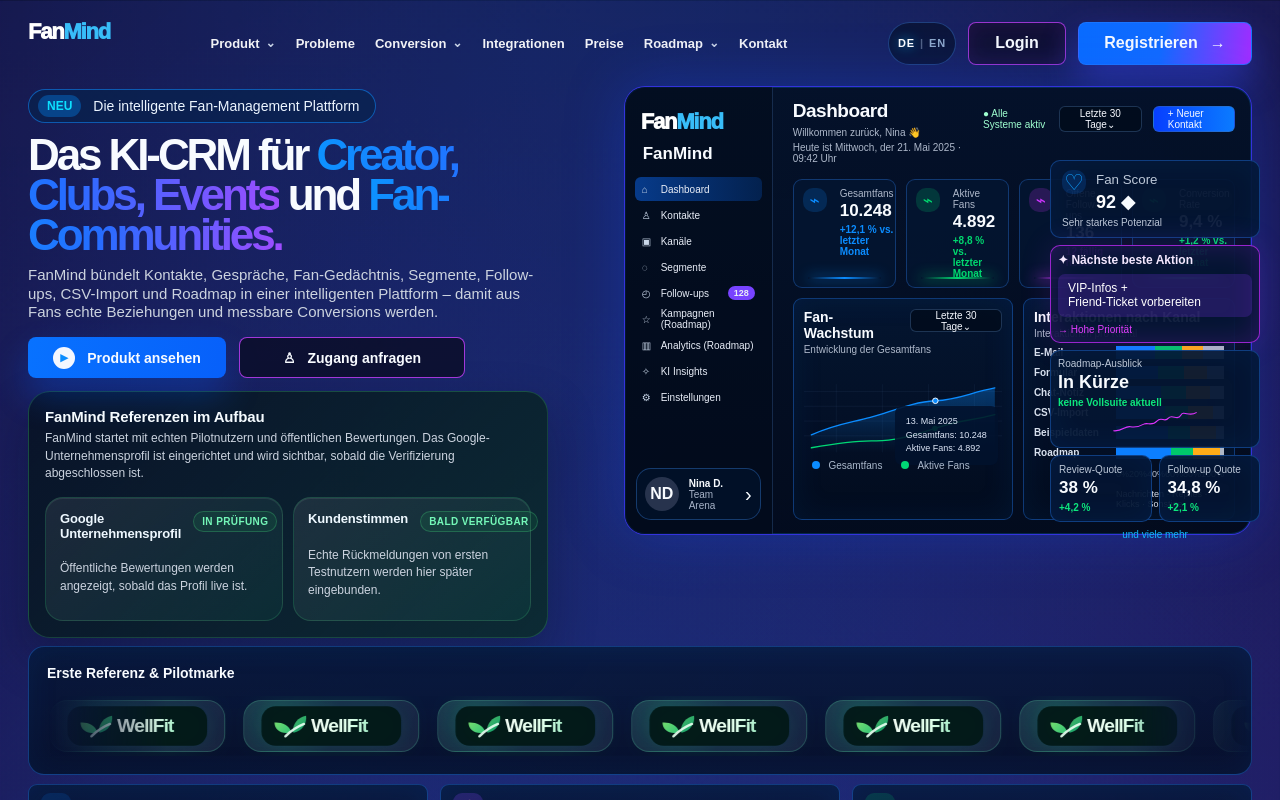
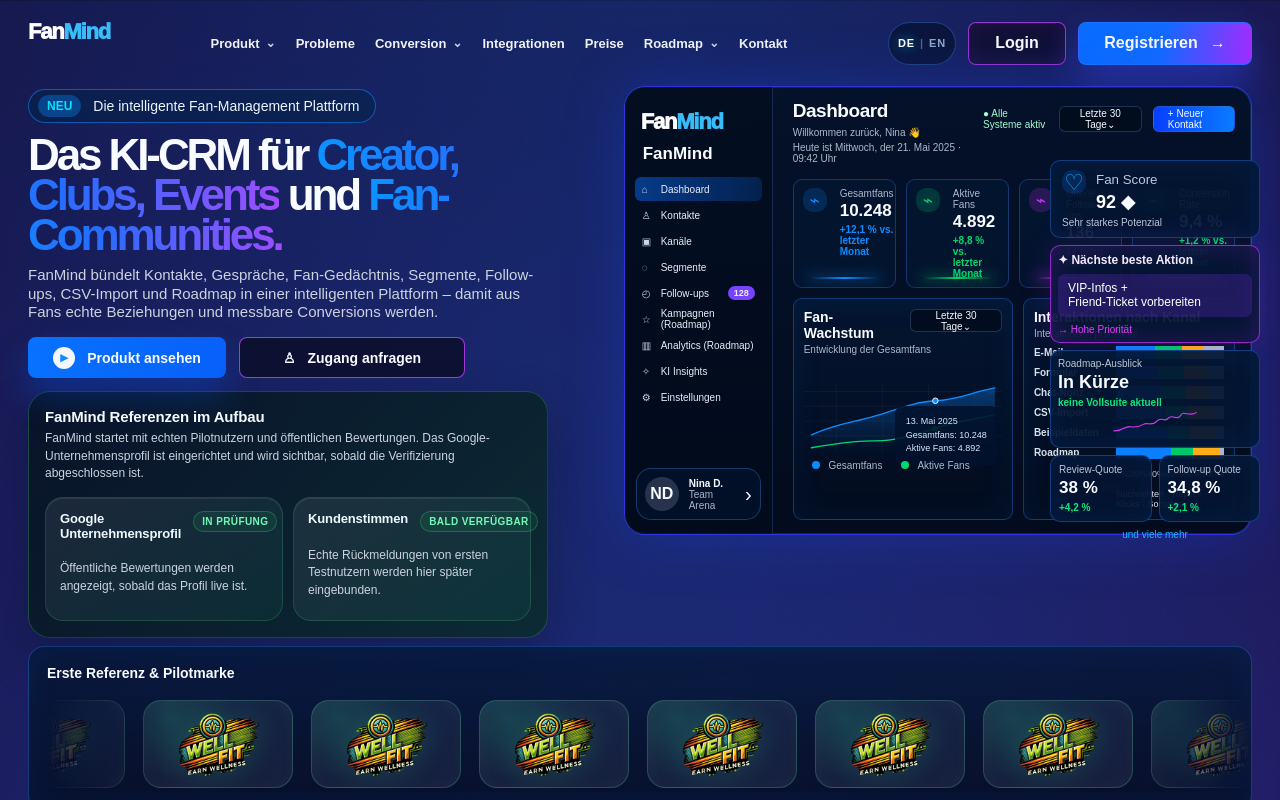
Before and after one commit to Bernds-tech/FanMind, a Next.js app: page /landing-v2 in a window 1280 px wide. Shown: the top 800 px of the page. Built offline with nearby package versions, Linux system fonts and the light colour scheme.

Commit message:
Update landing trust marquee logo

```diff
--- a/src/app/landing-v2/page.tsx
+++ b/src/app/landing-v2/page.tsx
@@ -41,9 +41,9 @@ const navItems = [
 ];
 
 const trustLogos = Array.from({ length: 10 }, (_, index) => ({
-  name: "WellFit",
-  src: "/assets/wellfit-logo.svg",
-  id: `wellfit-${index + 1}`,
+  name: "WellFit Wellness",
+  src: "/brands/Logo.png",
+  id: `wellfit-wellness-${index + 1}`,
 }));
 
 const trustLogoLoop = [...trustLogos, ...trustLogos];
@@ -1393,7 +1393,7 @@ export default async function LandingV2({ searchParams }: LandingV2Props) {
             <div className={styles.trustLogoTrack}>
               {trustLogoLoop.map((logo, index) => (
                 <span className={styles.trustLogoCard} key={`${logo.id}-${index}`} aria-label={logo.name}>
-                  <Image src={logo.src} alt={logo.name} width={240} height={72} />
+                  <Image src={logo.src} alt={logo.name} width={894} height={859} />
                 </span>
               ))}
             </div>
--- a/src/lib/landingReferences.ts
+++ b/src/lib/landingReferences.ts
@@ -29,9 +29,9 @@ export type Reference = {
 export const references: Reference[] = [
   {
     label: "Erste Pilotmarke",
-    name: "WellFit",
-    logoSrc: "/assets/wellfit-logo.svg",
-    logoAlt: "WellFit Logo",
+    name: "WellFit Wellness",
+    logoSrc: "/brands/Logo.png",
+    logoAlt: "WellFit Wellness Logo",
     visible: true,
   },
 ];
```
Also changed, not shown: src/app/landing-v2/landing-v2.module.css.
